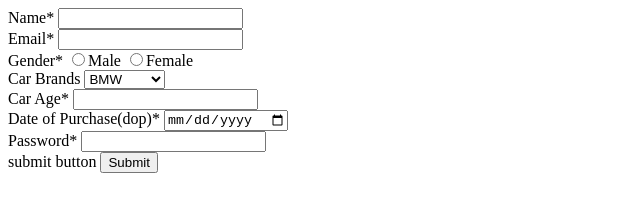
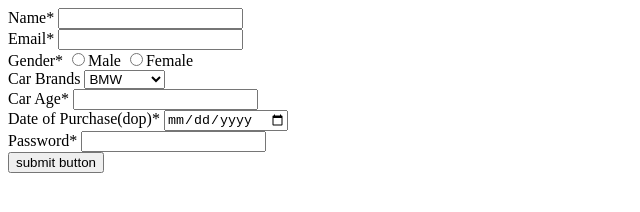
Before and after one commit to acciojob/car-insurance-form-unnath123, a website: page main.html in a window 1280 px wide. Shown: the whole page, without its empty margins (0-640 px from the left). Drawn offline with Linux system fonts and the light colour scheme.

Commit message:
created a submission

```diff
--- a/main.html
+++ b/main.html
@@ -30,15 +30,15 @@
 			<input type="text" id="carage" required/>
 			<br>
 			<label for="dop">Date of Purchase(dop)*</label>
-			<input type="date" id="dop">
+			<input type="date" id="dop" required/>
 
 			<br>
 			<label for="password">Password*</label>
 			<input type="password"id="password" required/>
 
 			<br>
-			<label for="button">submit button</label>
-			<input type="submit" id="button"/>
+			<label for="button"></label>
+			<button type="submit" id="button">submit button</button>
 
 
 
```
